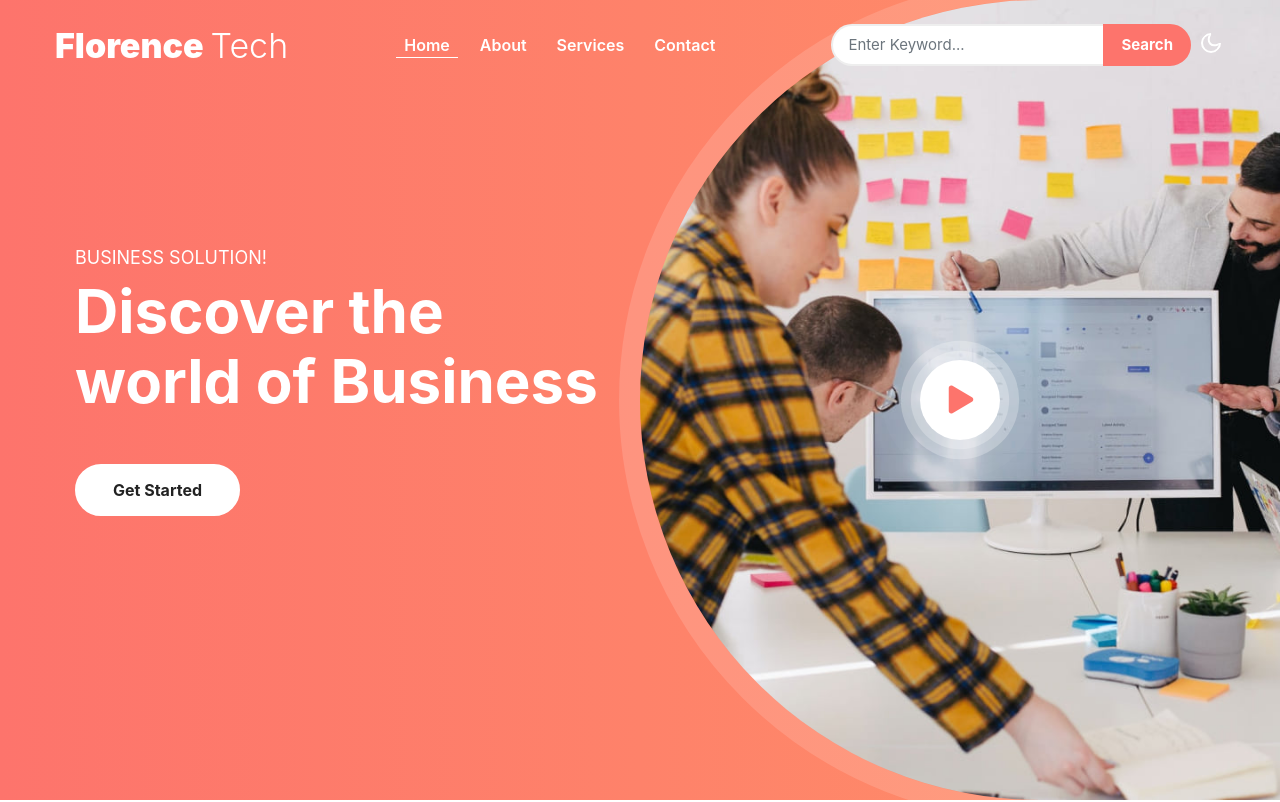
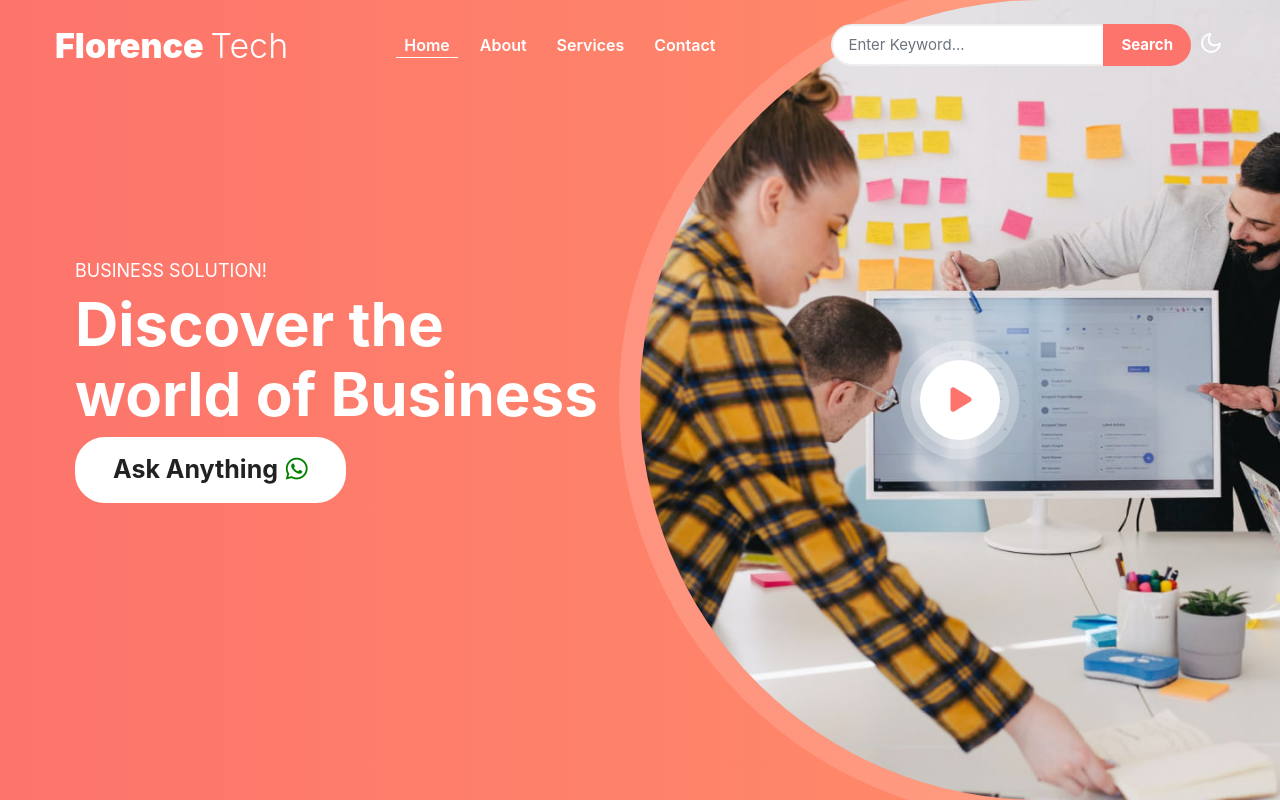
Before and after one commit to francisgill1000/florencetech.online, a plain HTML site: page index.html in a window 1280 px wide. Shown: the top 802 px of the page. Drawn offline with Linux system fonts and the light colour scheme.

Commit message:
Update index.html

```diff
--- a/index.html
+++ b/index.html
@@ -11,6 +11,10 @@ Author URL: http://w3layouts.com
     <title>FlorenceTech</title>
     <!-- Template CSS Style link -->
     <link rel="stylesheet" href="assets/css/style-starter.css" />
+    <link
+      rel="stylesheet"
+      href="https://cdnjs.cloudflare.com/ajax/libs/font-awesome/6.0.0-beta3/css/all.min.css"
+    />
   </head>
 
   <body>
@@ -89,11 +93,24 @@ Author URL: http://w3layouts.com
             <div class="banner-info ps-xxl-5 ps-xl-0 ps-5 ms-lg-5 py-md-0 py-5">
               <p class="mb-1">Business Solution!</p>
               <h3>Discover the world of Business</h3>
-              <a
+              <!-- <a
                 class="btn btn-style btn-style-2 mt-sm-5 mt-4"
                 href="about.html"
                 >Get Started</a
+              > -->
+              <a
+                href="https://api.whatsapp.com/send?phone=971557369269"
+                class="btn btn-style btn-style-2 mt-2 mt-sm-2"
+                target="_blank"
               >
+                <div>
+                  <span style="font-size: 25px;">Ask Anything</span>
+                  <i
+                    style="color: green; font-size: 25px"
+                    class="fab fa-whatsapp"
+                  ></i>
+                </div>
+              </a>
             </div>
           </div>
         </div>
```
